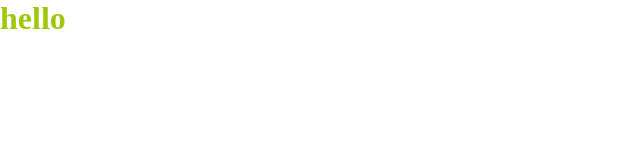
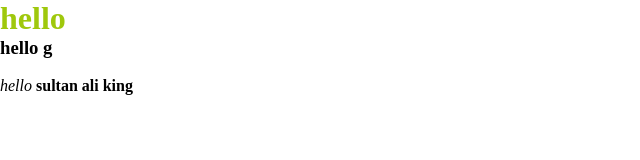
Before and after one commit to SultanAli41/web-dev-revision, a plain HTML site: page index.html in a window 1280 px wide. Shown: the whole page, without its empty margins (0-640 px from the left). Drawn offline with Linux system fonts and the light colour scheme.

Commit message:
use of strong/e

```diff
--- a/index.html
+++ b/index.html
@@ -8,5 +8,9 @@
 </head>
 <body>
     <h1>hello</h1>
+    <h3>hello g</h3>
+    <br>
+    <em>hello </em>
+    <strong>sultan ali king</strong>
 </body>
 </html>
```
